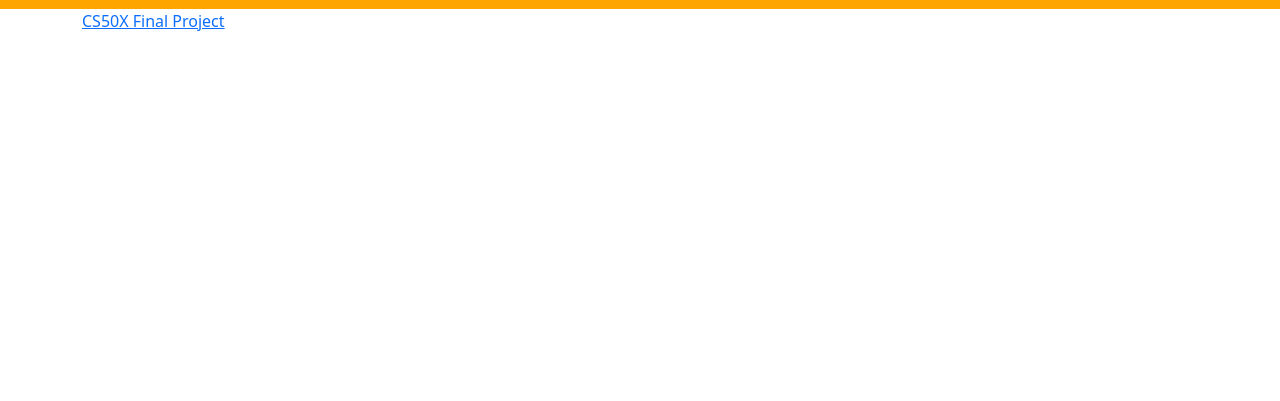
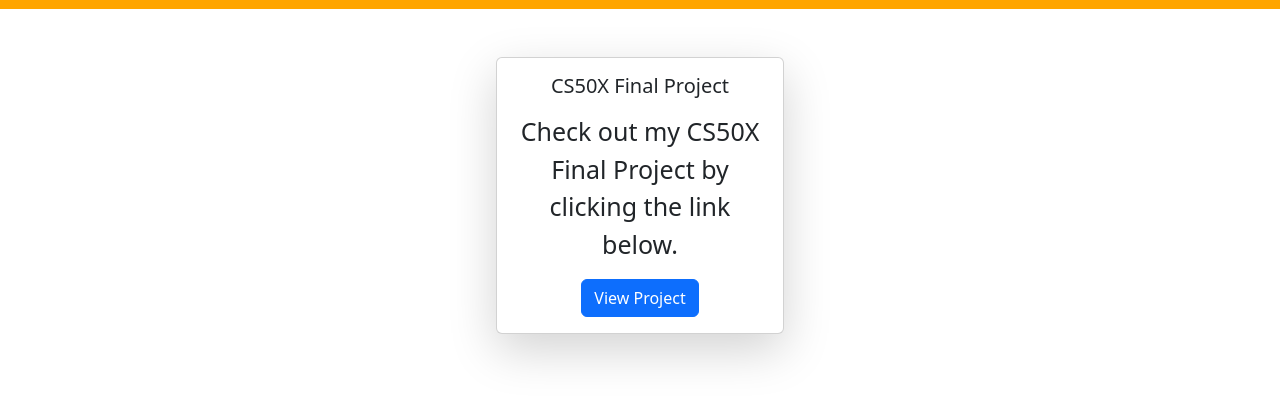
Before and after one commit to vamsi-op/vamsi-op.github.io, a plain HTML site: page project.html in a window 1280 px wide. Shown: the part 141-542 px from the top of the page. Drawn offline with nearby package versions, Linux system fonts and the light colour scheme.

Commit message:
Update project.html

```diff
--- a/project.html
+++ b/project.html
@@ -29,8 +29,14 @@
         </nav>
     </header>
     <main>
-        <div class="container">
-            <a href="vamsiop.pythonanywhere.com">CS50X Final Project</a>
+        <div class="container d-flex justify-content-center align-items-center mt-5">
+            <div class="card text-center shadow-lg" style="width: 18rem;">
+                <div class="card-body">
+                    <h5 class="card-title">CS50X Final Project</h5>
+                    <p class="card-text">Check out my CS50X Final Project by clicking the link below.</p>
+                    <a href="https://vamsiop.pythonanywhere.com" class="btn btn-primary" target="_blank">View Project</a>
+                </div>
+            </div>
         </div>
     </main>
 </body>
```
